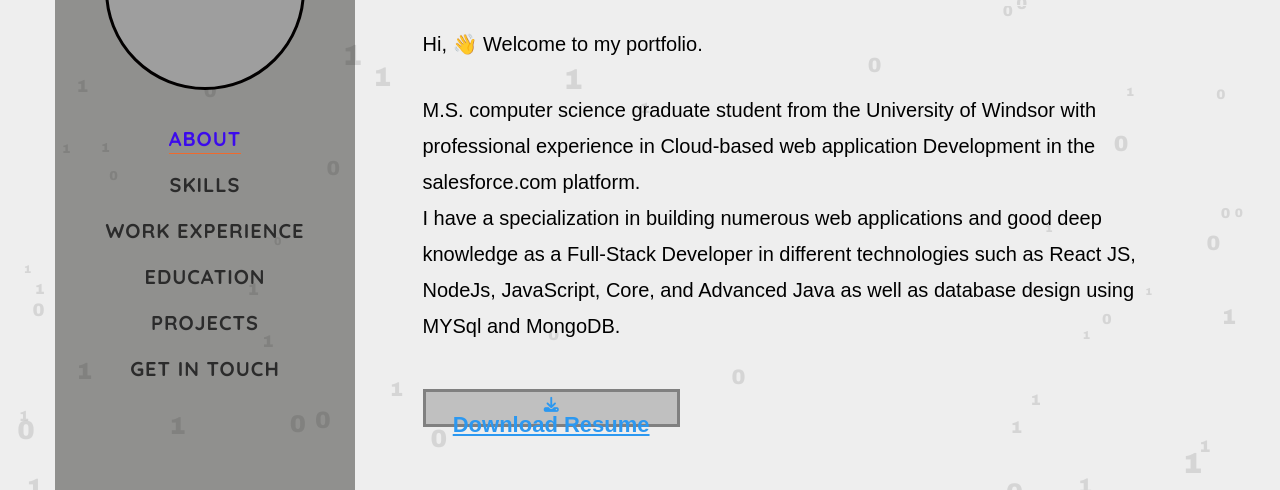
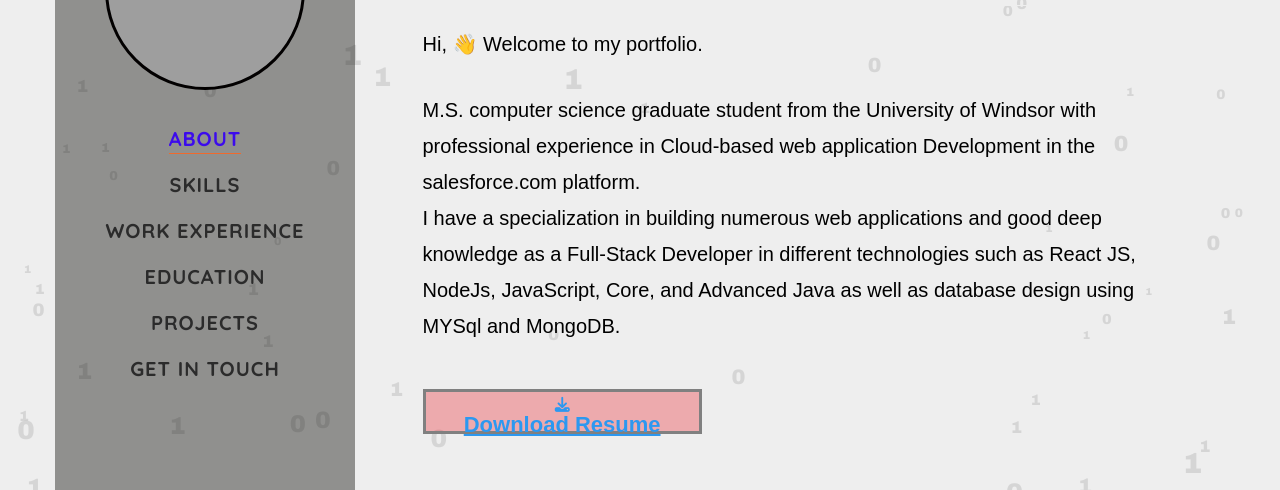
Before and after one commit to RajPatel0111/RajPatel0111.github.io, a plain HTML site: page index.html in a window 1280 px wide. Shown: the part 155-645 px from the top of the page. Drawn offline with nearby package versions, Linux system fonts and the light colour scheme; grey boxes are pictures that could not be loaded; animation ran at ten frames a second; a web font is replaced by a local one.

```diff
--- a/css/style.css
+++ b/css/style.css
@@ -24,11 +24,12 @@ form{
 }
 
 .boxed{
-height: 38px;
-width: 35%;
+height: 45px;
+width: 38%;
 border: 3px solid gray ;
-background-color:silver
-
+background-color:rgba(235, 15, 26, 0.301);
+text-align: center;
+vertical-align: middle;
 }
 
 .btn {
--- a/index.html
+++ b/index.html
@@ -151,13 +151,13 @@
                               </div>
                            </div>-->
 
-						  <div class="boxed" style="text-align:center;">
+						  <div class="boxed" style="text-align:center;" data-animate-effect="fadeInTop">
 
                           <div class="row">
                               <div class="col-md-12 animate-box"  data-animate-effect="fadeInTop" >
                               <!--   <div class="hire">
                                     <h2>You will be happy to know that I have completed over 20+ projects successfully!</h2> -->
-                                    <a href="#" class=" fas fa-download" style="text-align: center;"> <u><strong style="font-size:22px; font-family:sans-serif; font-weight:700;"><center>Download Resume</center> </strong></u></a>
+                                    <a href="#" class=" fas fa-download"> <u><strong style="font-size:22px; font-family:sans-serif; font-weight:700;"><center>Download Resume</center> </strong></u></a>
                                  </div>
                               </div>
                            </div>
```
